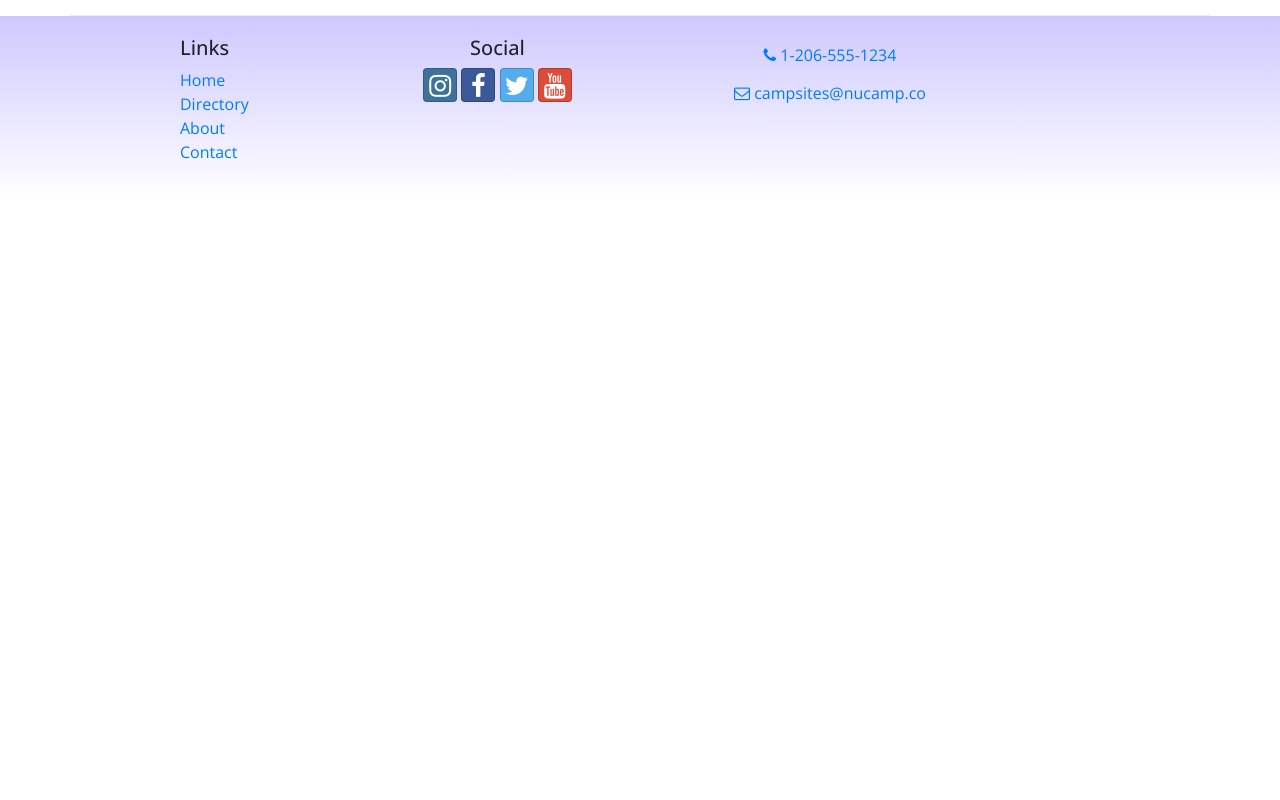
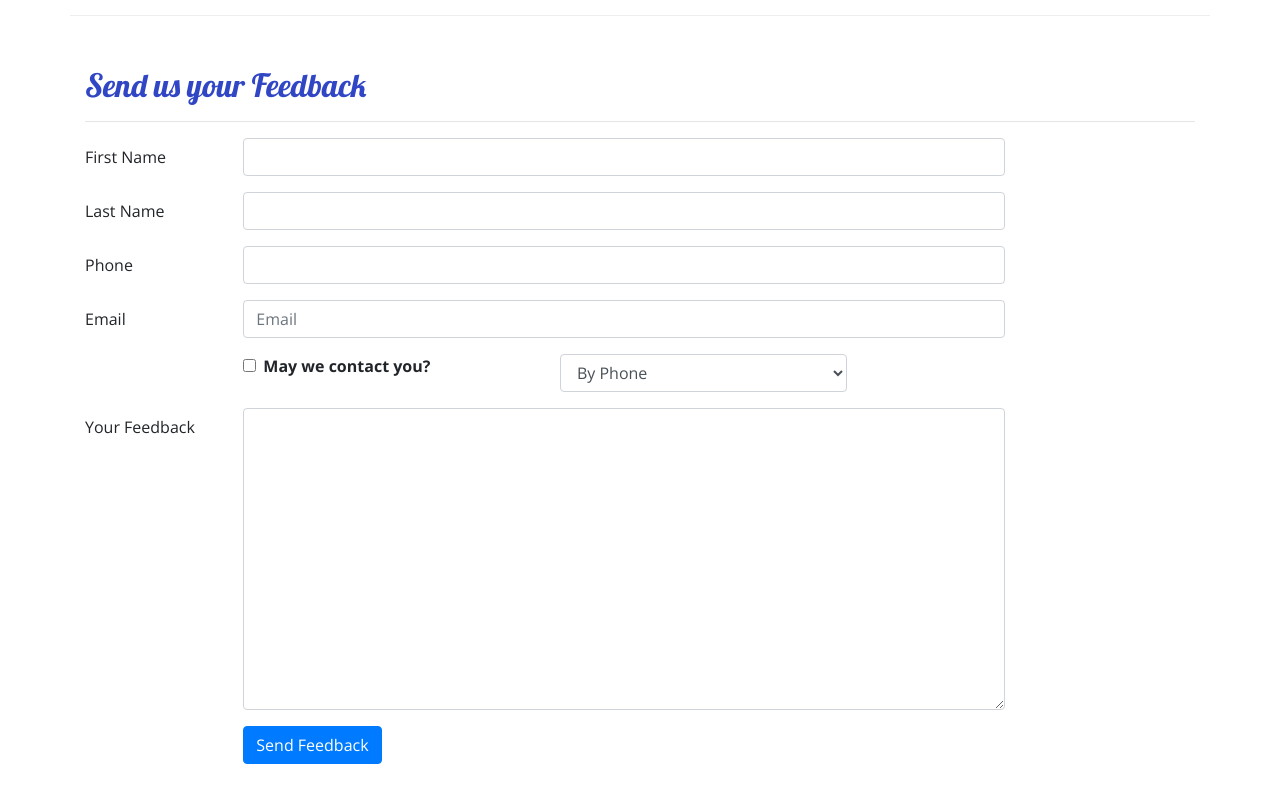
Before and after one commit to Nastasha1979/nucampsiteReact, a React (Create React App) app: page /contactus in a window 1280 px wide. Shown: the part 560-1360 px from the top of the page. Before the commit the page ends 800 px from the top, so only its background shows below. Built offline with nearby package versions, Linux system fonts and the light colour scheme.

Commit message:
052321 207PM Added Contact Us Form

```diff
--- a/src/components/ContactComponent.js
+++ b/src/components/ContactComponent.js
@@ -1,8 +1,41 @@
-import React from 'react';
-import { Breadcrumb, BreadcrumbItem}  from 'reactstrap';
+import React, { Component } from 'react';
+import { Breadcrumb, BreadcrumbItem, Button, Form, FormGroup, Label, Input, Col }  from 'reactstrap';
 import { Link } from "react-router-dom";
 
-function Contact(props) {
+class Contact extends Component {
+    constructor(props) {
+        super(props);
+        this.state = {
+            firstName: " ",
+            lastName: " ",
+            phoneNum: " ",
+            email: " ",
+            agree: false,
+            contactType: "By Phone",
+            feedback: " "
+        }
+
+        this.handleInputChange = this.handleInputChange.bind(this);
+        this.handleSubmit = this.handleSubmit.bind(this);
+    }
+
+    handleInputChange(event) {
+        const target = event.target;
+        const name = target.name;
+        const value = target.type === "checkbox" ? target.checked : target.value;
+
+        this.setState({
+            [name]: value
+        });
+    }
+
+    handleSubmit(event) {
+        console.log("Current State is: " + JSON.stringify(this.state));
+        alert("Current State is: " + JSON.stringify(this.state));
+        event.preventDefault();
+    }
+
+    render() {
         return (
             <div className="container">
                 <div className = "row">
@@ -33,9 +66,98 @@
                         <a role="button" className="btn btn-link" href="tel:+12065551234"><i className="fa fa-phone" /> 1-206-555-1234</a><br />
                         <a role="button" className="btn btn-link" href="mailto:fakeemail@fakeemail.co"><i className="fa fa-envelope-o" /> campsites@nucamp.co</a>
                     </div>
+
+                </div>
+                <div className="row row-content">
+                    <div className="col-12">
+                        <h2>Send us your Feedback</h2>
+                        <hr />
+                    </div>
+                    <div className="col-md-10">
+                        <Form onSubmit={this.handleSubmit}>
+                            <FormGroup row>
+                                <Label htmlFor="firstName" md={2}>First Name</Label>
+                                <Col md={10}>
+                                    <Input type="text" id="firstName" name="firstName"
+                                        placeholder="First Name"
+                                        value={this.state.firstName}
+                                        onChange={this.handleInputChange} />
+                                </Col>
+                            </FormGroup>
+                            <FormGroup row>
+                                <Label htmlFor="lastName" md={2}>Last Name</Label>
+                                <Col md={10}>
+                                    <Input type="text" id="lastName" name="lastName"
+                                        placeholder="Last Name"
+                                        value={this.state.lastName}
+                                        onChange={this.handleInputChange} />
+                                </Col>
+                            </FormGroup>
+                            <FormGroup row>
+                                <Label htmlFor="phoneNum" md={2}>Phone</Label>
+                                <Col md={10}>
+                                    <Input type="tel" id="phoneNum" name="phoneNum"
+                                        placeholder="Phone number"
+                                        value={this.state.phoneNum}
+                                        onChange={this.handleInputChange} />
+                                </Col>
+                            </FormGroup>
+                            <FormGroup row>
+                                <Label htmlFor="email" md={2}>Email</Label>
+                                <Col md={10}>
+                                    <Input type="email" id="email" name="email"
+                                        placeholder="Email"
+                                        value={this.state.email}
+                                        onChange={this.handleInputChange} />
+                                </Col>
+                            </FormGroup>
+                            <FormGroup row>
+                                <Col md={{size: 4, offset: 2}}>
+                                    <FormGroup check>
+                                        <Label check>
+                                            <Input type="checkbox"
+                                                name="agree"
+                                                checked={this.state.agree}
+                                                onChange={this.handleInputChange} /> {' '}
+                                            <strong>May we contact you?</strong>
+                                        </Label>
+                                    </FormGroup>
+                                </Col>
+                                <Col md={4}>
+                                    <Input type="select" name="contactType"
+                                            value={this.state.contactType}
+                                            onChange={this.handleInputChange}>
+                                        <option>By Phone</option>
+                                        <option>By Email</option>
+                                    </Input>
+                                </Col>
+                            </FormGroup>
+                            <FormGroup row>
+                                <Label htmlFor="feedback" md={2}>Your Feedback</Label>
+                                <Col md={10}>
+                                    <Input type="textarea" id="feedback" name="feedback"
+                                        rows="12"
+                                        value={this.state.feedback}
+                                        onChange={this.handleInputChange}></Input>
+                                </Col>
+                            </FormGroup>
+                            <FormGroup row>
+                                <Col md={{size: 10, offset: 2}}>
+                                    <Button type="submit" color="primary">
+                                        Send Feedback
+                                    </Button>
+                                </Col>
+                            </FormGroup>
+                        </Form>
+                    </div>
                 </div>
             </div>
         );
     }
+}
+
+
+
+
 
 export default Contact;
```
Lines whose indentation alone changed are shown as unchanged.
